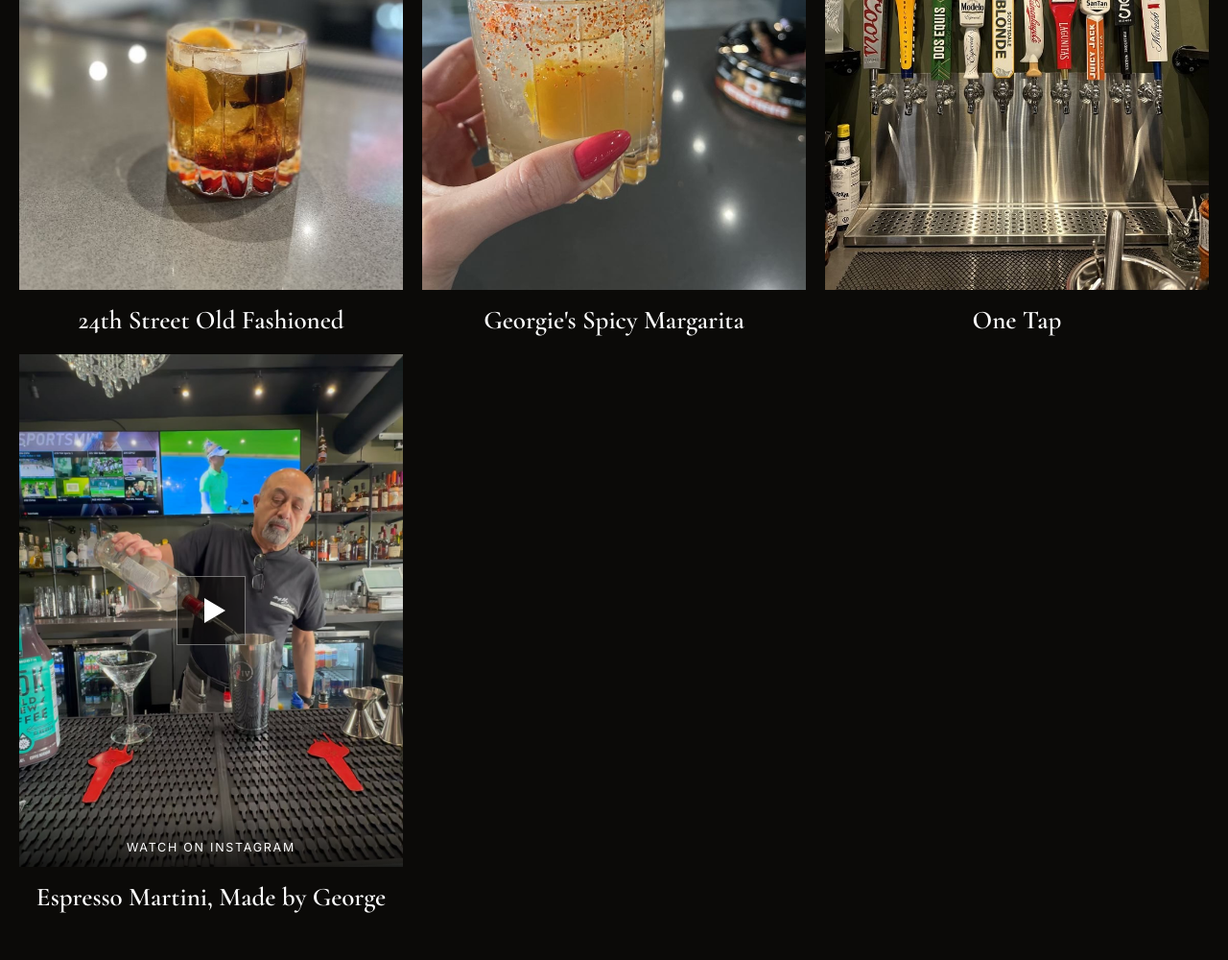
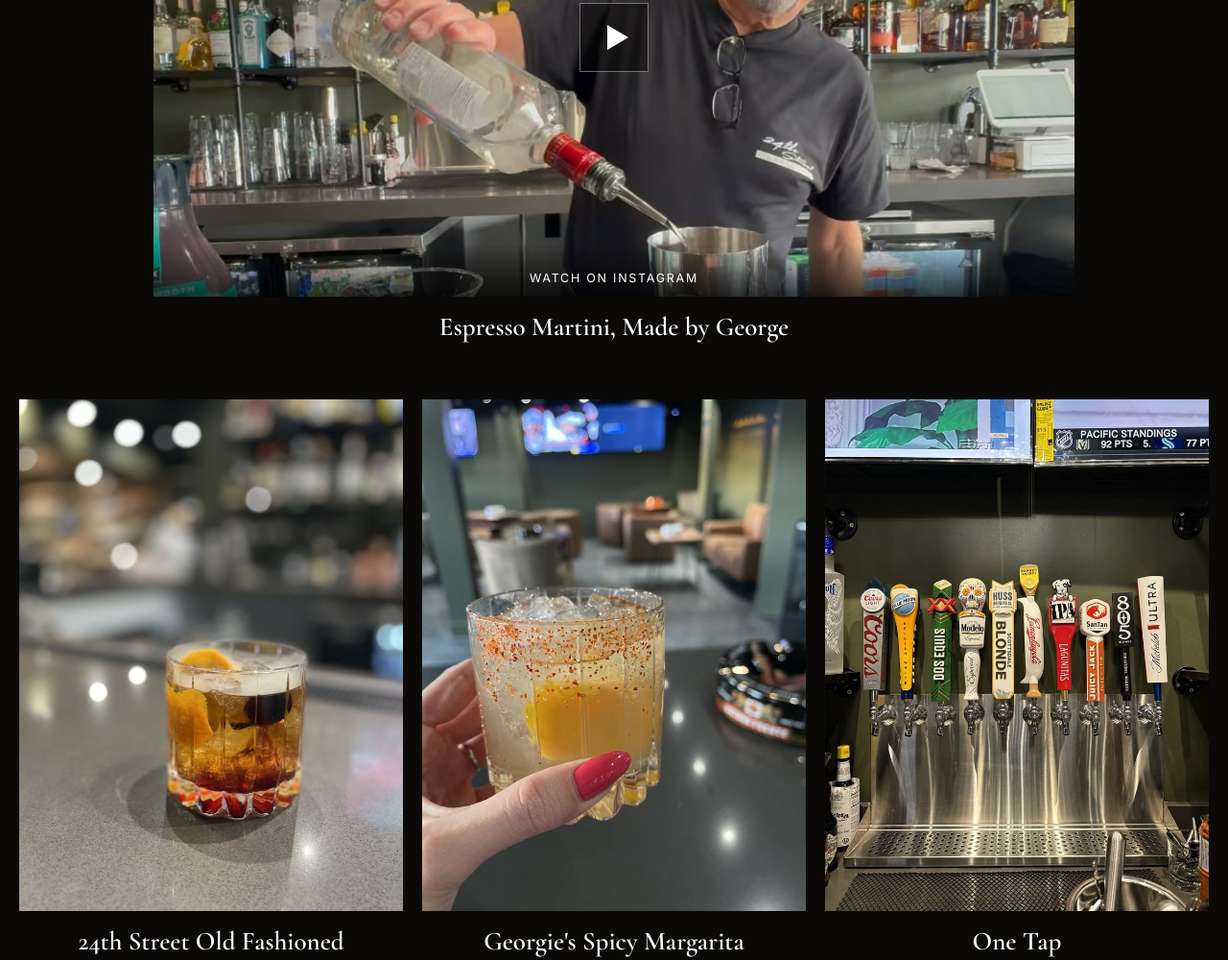
Before and after one commit to Nanadoum81/demo-24th-street-cigar-lounge, a plain HTML site: page index.html in a window 1280 px wide. Shown: the part 3821-4821 px from the top of the page at 96% size. Drawn offline with nearby package versions, Linux system fonts and the light colour scheme.

Commit message:
Move Espresso Martini video above the From the Bar cards as a wide 16:9 card
Added a link and image for Espresso Martini made by George.

```diff
--- a/index.html
+++ b/index.html
@@ -122,7 +122,7 @@
   @media(max-width:860px){.lrow{grid-template-columns:1fr;gap:20px}.lrow.rev .lph{order:0}}
 
   /* ---------- from the bar ---------- */
-  .drinks{display:grid;grid-template-columns:repeat(3,1fr);gap:20px}
+  .drinks{display:grid;grid-template-columns:repeat(3,1fr);gap:20px}.drinks>.drink:first-child{grid-column:1/-1}
   .drink .ph{aspect-ratio:3/4;overflow:hidden;background:#141414}
   .drink .ph img,.drink .ph video{width:100%;height:100%;object-fit:cover;display:block}
   .drink .ph img.zoomimg{animation:kbz2 14s ease-in-out infinite alternate}
@@ -333,6 +333,10 @@
     </div>
     <div class="drinks">
       <article class="drink">
+        <a class="vlink vlink--wide" href="https://www.instagram.com/reel/C6NGFKCPbCp/" target="_blank" rel="noopener"><div class="ph"><img src="assets/img/martini-cover.jpg" alt="George making an espresso martini at the bar at 24th Street Cigar Lounge" loading="lazy"><span class="vplay"><i></i></span><span class="vcap">Watch on Instagram</span></div>
+        <h3>Espresso Martini, Made by George</h3></a>
+      </article>
+      <article class="drink">
         <div class="ph"><img class="zoomimg" src="assets/img/old-fashioned.jpg" alt="24th Street Old Fashioned" loading="lazy"></div>
         <h3>24th Street Old Fashioned</h3>
       </article>
@@ -343,10 +347,6 @@
       <article class="drink">
         <div class="ph"><img src="assets/img/taps-tvs.jpg" alt="One Tap at 24th Street Cigar Lounge" loading="lazy"></div>
         <h3>One Tap</h3>
-      </article>
-      <article class="drink">
-        <a class="vlink" href="https://www.instagram.com/reel/C6NGFKCPbCp/" target="_blank" rel="noopener"><div class="ph"><img src="assets/img/martini-cover.jpg" alt="George making an espresso martini at the bar at 24th Street Cigar Lounge" loading="lazy"><span class="vplay"><i></i></span><span class="vcap">Watch on Instagram</span></div>
-        <h3>Espresso Martini, Made by George</h3></a>
       </article>
   </div>
     </div>
```
